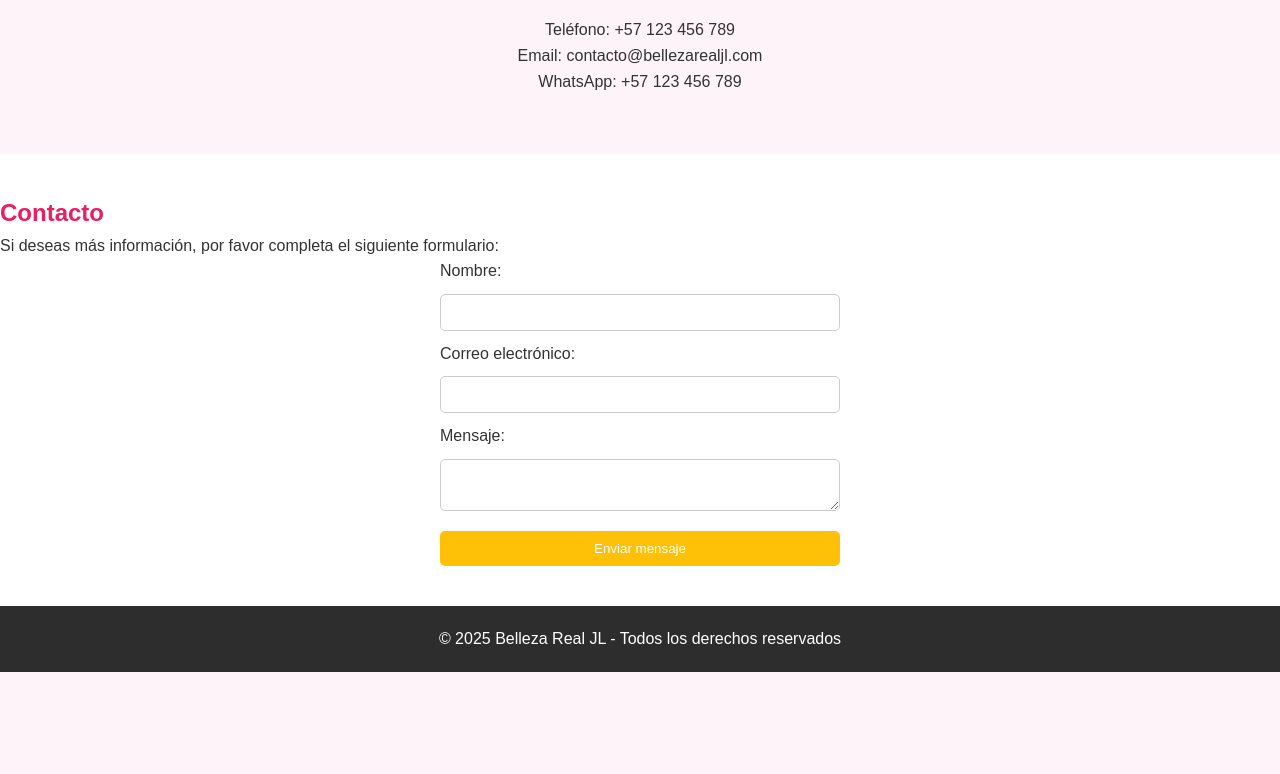
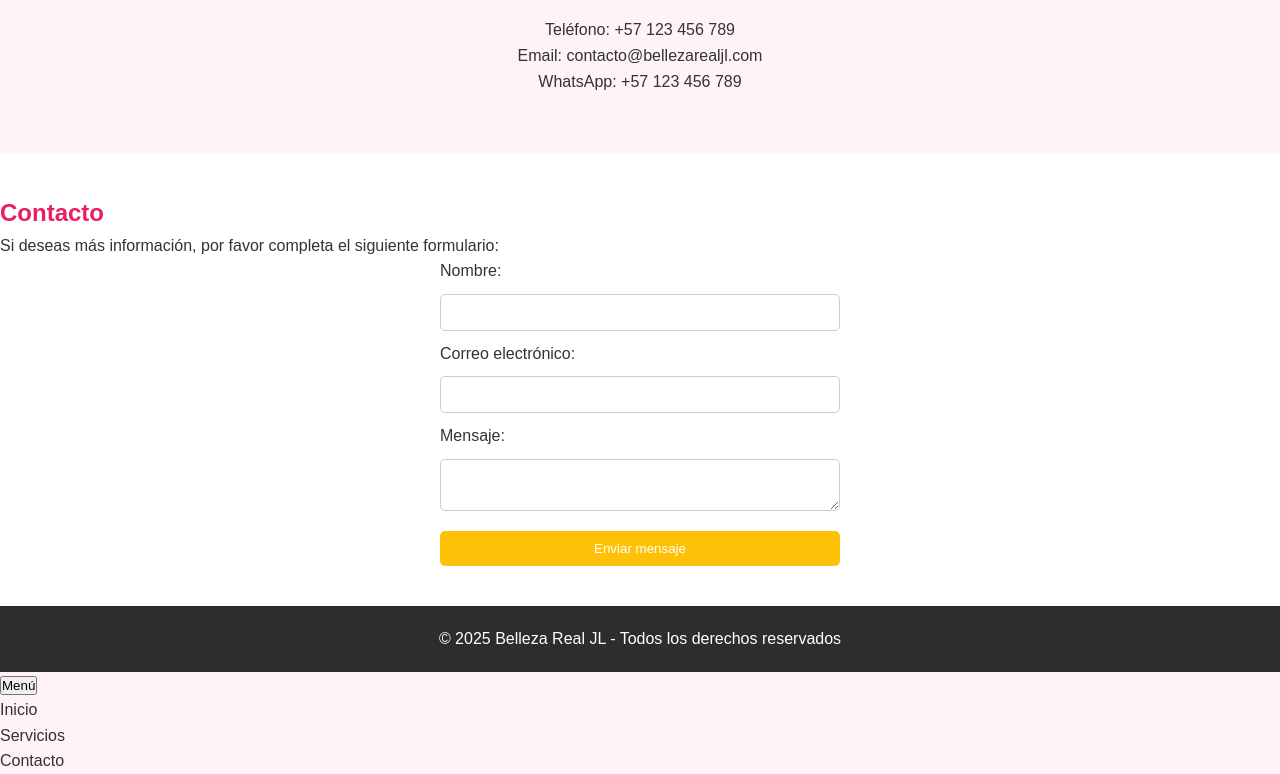
Before and after one commit to BellezaRealJl/BellezaRealJl, a plain HTML site: page index.html in a window 1280 px wide. Shown: the part 957-1731 px from the top of the page. Before the commit the page ends 1629 px from the top, so only its background shows below. Drawn offline with Linux system fonts and the light colour scheme.

Commit message:
Update index.html

```diff
--- a/index.html
+++ b/index.html
@@ -96,3 +96,11 @@
   </footer>
 </body>
 </html>
+<nav>
+  <button class="menu-toggle">Menú</button>
+  <ul class="menu">
+    <li><a href="#">Inicio</a></li>
+    <li><a href="#">Servicios</a></li>
+    <li><a href="#">Contacto</a></li>
+  </ul>
+</nav>
```
